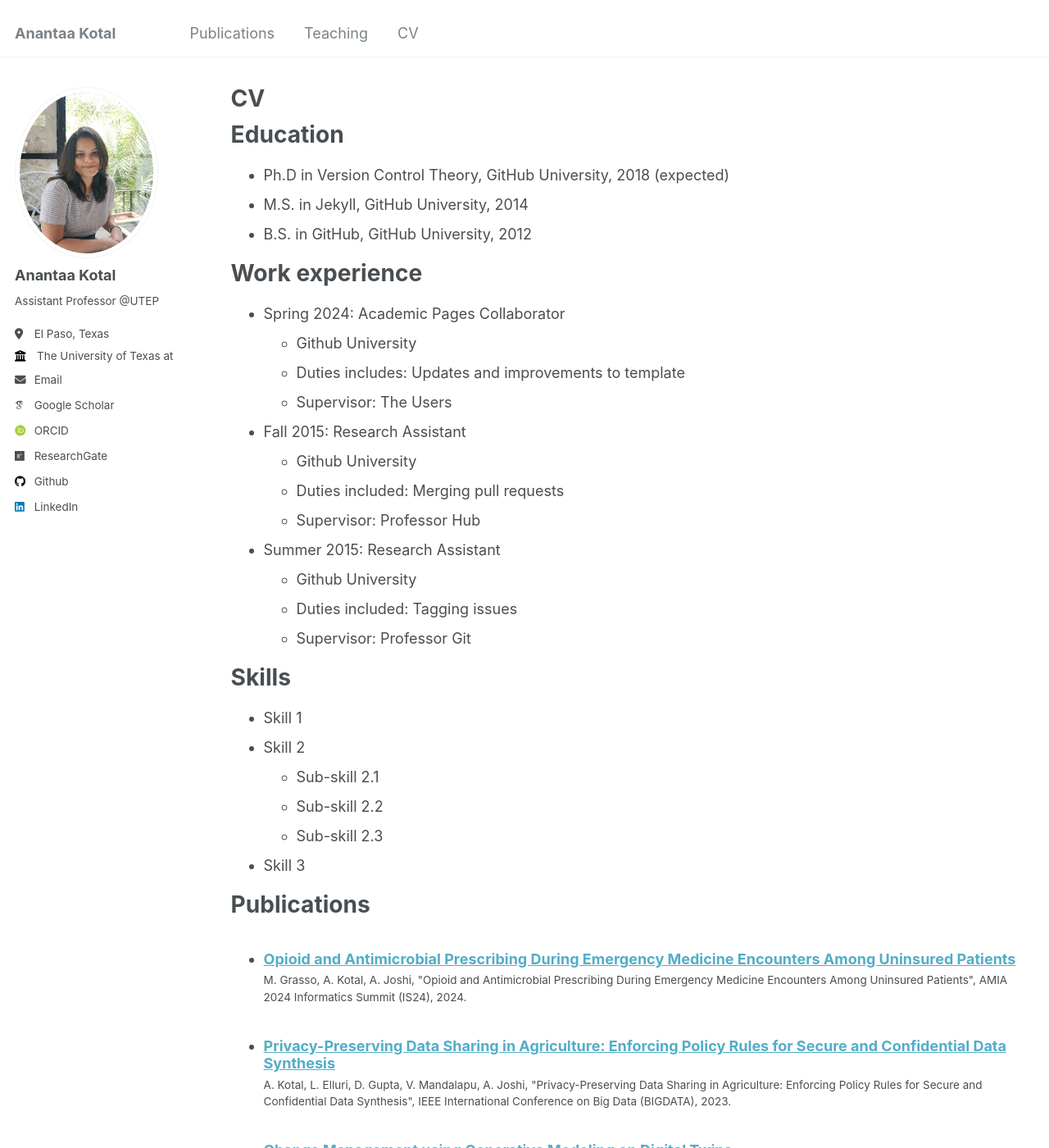
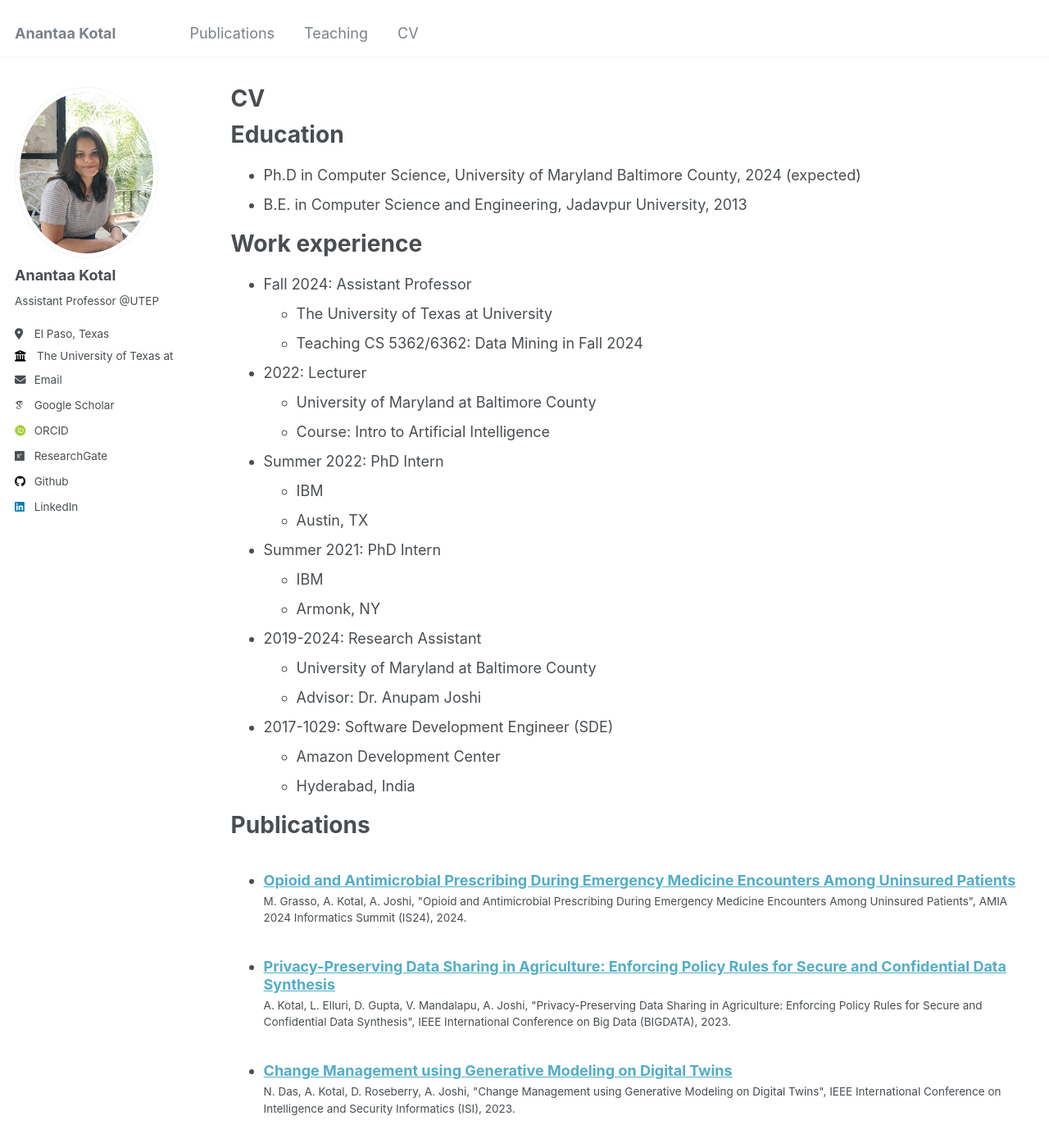
Before and after one commit to AnantaaKotal/AnantaaKotal.github.io, a Jekyll site: the page built from _pages/cv.md, in a window 1280 px wide and 1400 px high. Shown: the whole window at 82% size. Built offline with Jekyll 4.4.1, drawn with Linux system fonts in a browser that asks for light colours; some web fonts are replaced; some of the changed text lies outside the part shown.

Commit message:
Updated CV

```diff
--- a/_pages/cv.md
+++ b/_pages/cv.md
@@ -11,35 +11,36 @@ redirect_from:
 
 Education
 ======
-* Ph.D in Version Control Theory, GitHub University, 2018 (expected)
-* M.S. in Jekyll, GitHub University, 2014
-* B.S. in GitHub, GitHub University, 2012
+* Ph.D in Computer Science, University of Maryland Baltimore County, 2024 (expected)
+* B.E. in Computer Science and Engineering, Jadavpur University, 2013
 
 Work experience
 ======
-* Spring 2024: Academic Pages Collaborator
-  * Github University
-  * Duties includes: Updates and improvements to template
-  * Supervisor: The Users
+* Fall 2024: Assistant Professor
+  * The University of Texas at University
+  * Teaching CS 5362/6362: Data Mining in Fall 2024
 
-* Fall 2015: Research Assistant
-  * Github University
-  * Duties included: Merging pull requests
-  * Supervisor: Professor Hub
+* 2022: Lecturer
+  * University of Maryland at Baltimore County
+  * Course: Intro to Artificial Intelligence
 
-* Summer 2015: Research Assistant
-  * Github University
-  * Duties included: Tagging issues
-  * Supervisor: Professor Git
+* Summer 2022: PhD Intern
+  * IBM
+  * Austin, TX
 
-Skills
-======
-* Skill 1
-* Skill 2
-  * Sub-skill 2.1
-  * Sub-skill 2.2
-  * Sub-skill 2.3
-* Skill 3
+* Summer 2021: PhD Intern
+  * IBM
+  * Armonk, NY
+
+* 2019-2024: Research Assistant
+  * University of Maryland at Baltimore County
+  * Advisor: Dr. Anupam Joshi
+
+* 2017-1029: Software Development Engineer (SDE)
+  * Amazon Development Center
+  * Hyderabad, India
+
+
 
 Publications
 ======
@@ -47,18 +48,9 @@ Publications
     {% include archive-single-cv.html %}
   {% endfor %}</ul>
 
-Talks
-======
-  <ul>{% for post in site.talks reversed %}
-    {% include archive-single-talk-cv.html  %}
-  {% endfor %}</ul>
 
 Teaching
 ======
   <ul>{% for post in site.teaching reversed %}
     {% include archive-single-cv.html %}
   {% endfor %}</ul>
-
-Service and leadership
-======
-* Currently signed in to 43 different slack teams
```
Also changed, not shown: 1 other file.
